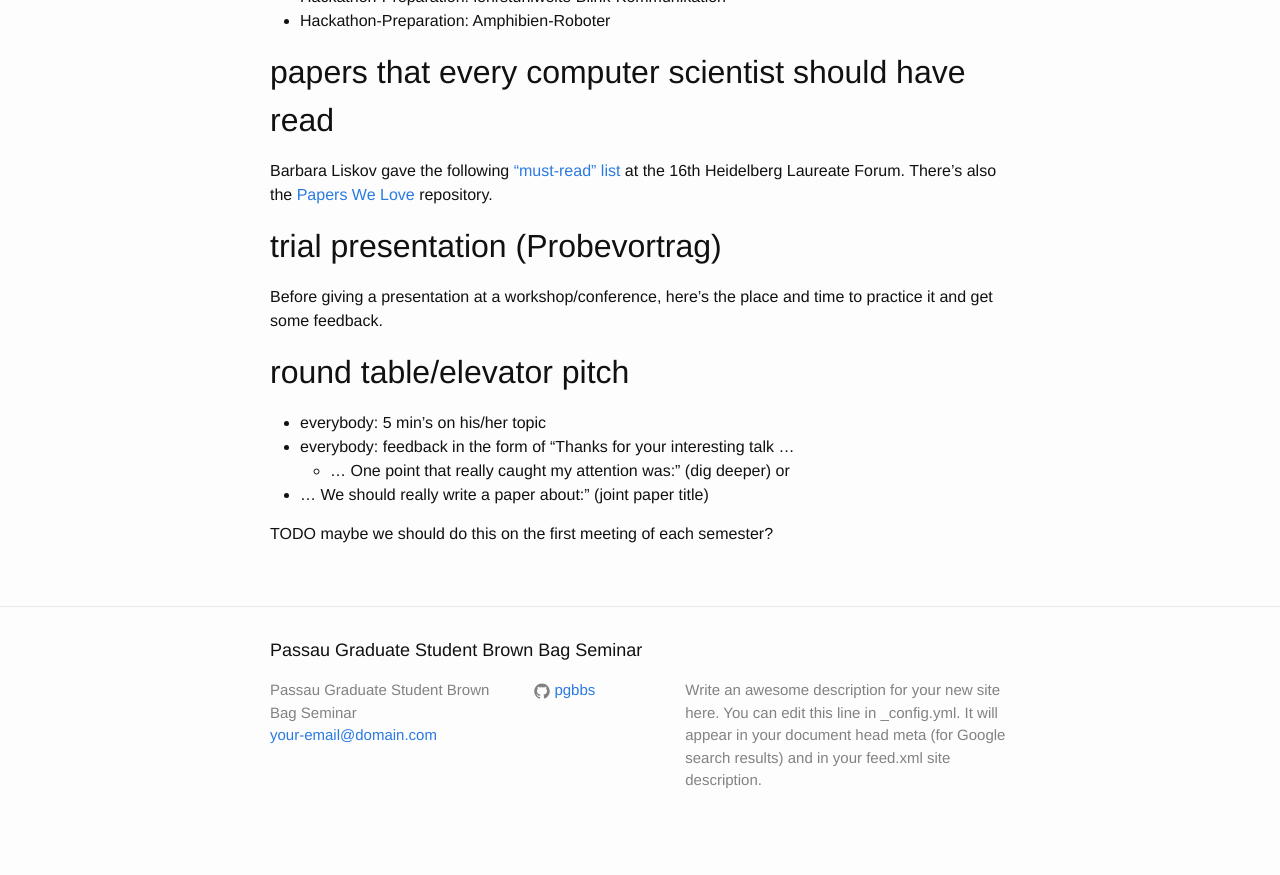
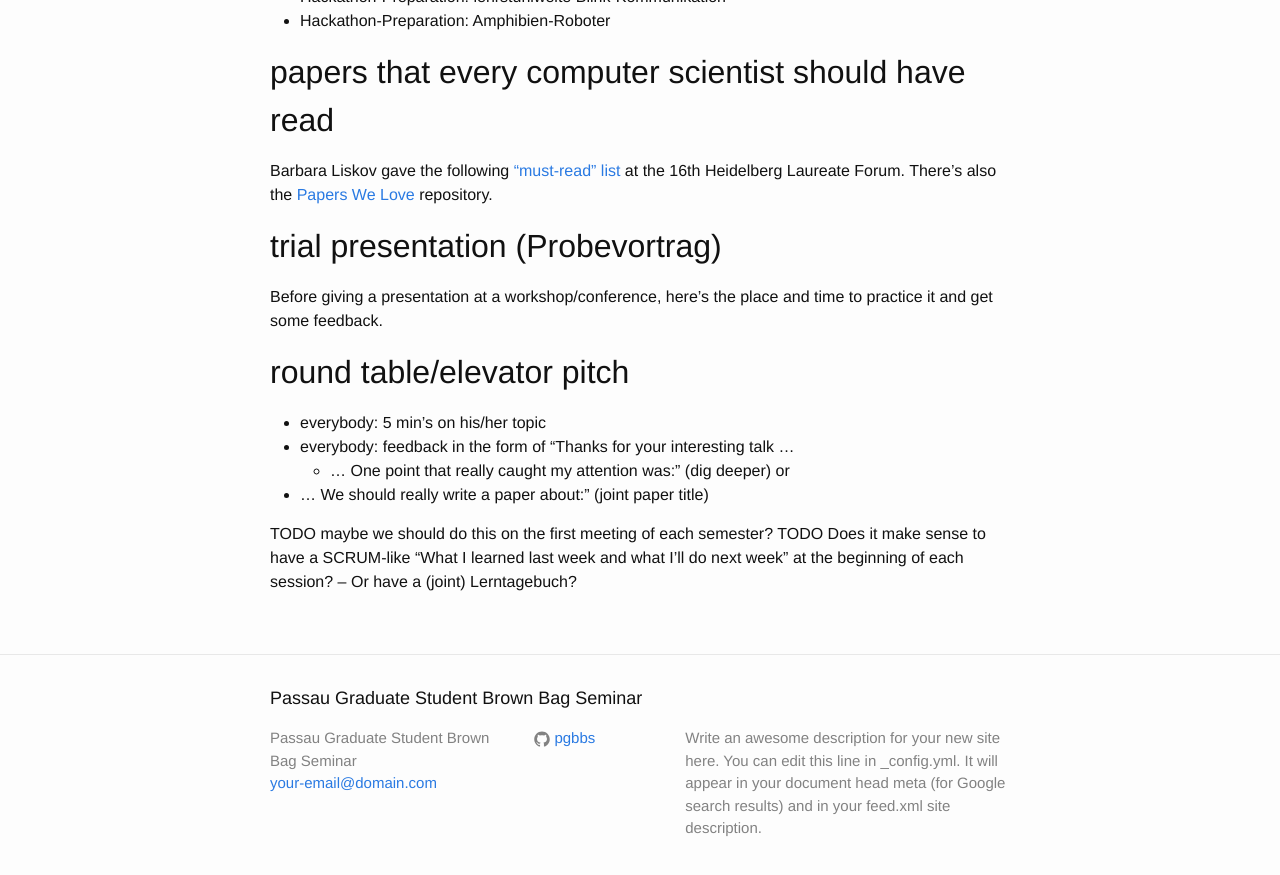
Before and after one commit to PGBBS/pgbbs.github.io, a Jekyll site: the page built from _pages/brown-bag.md, in a window 1280 px wide and 900 px high, scrolled down 1417 px. Shown: the top 875 px of the window. Built offline with Jekyll 4.4.1, drawn with Linux system fonts in a browser that asks for light colours; before the commit the page ends 2269 px from its top, so only the background shows below that.

Commit message:
Lerntagebuch?

```diff
--- a/_pages/brown-bag.md
+++ b/_pages/brown-bag.md
@@ -54,9 +54,6 @@ Barbara Liskov gave the following ["must-read" list](http://jpirker.com/hlf16-li
 Heidelberg Laureate Forum. There's also the
 [Papers We Love](http://paperswelove.org/) repository.
 
-
-
-
 ## trial presentation (Probevortrag)
 
 Before giving a presentation at a workshop/conference, here's the
@@ -72,3 +69,6 @@ place and time to practice it and get some feedback.
  - ... We should really write a paper about:" (joint paper title)
 
  TODO maybe we should do this on the first meeting of each semester?
+ TODO Does it make sense to have a SCRUM-like "What I learned last week
+ and what I'll do next week" at the beginning of each session? -- Or
+ have a (joint) Lerntagebuch?
```
